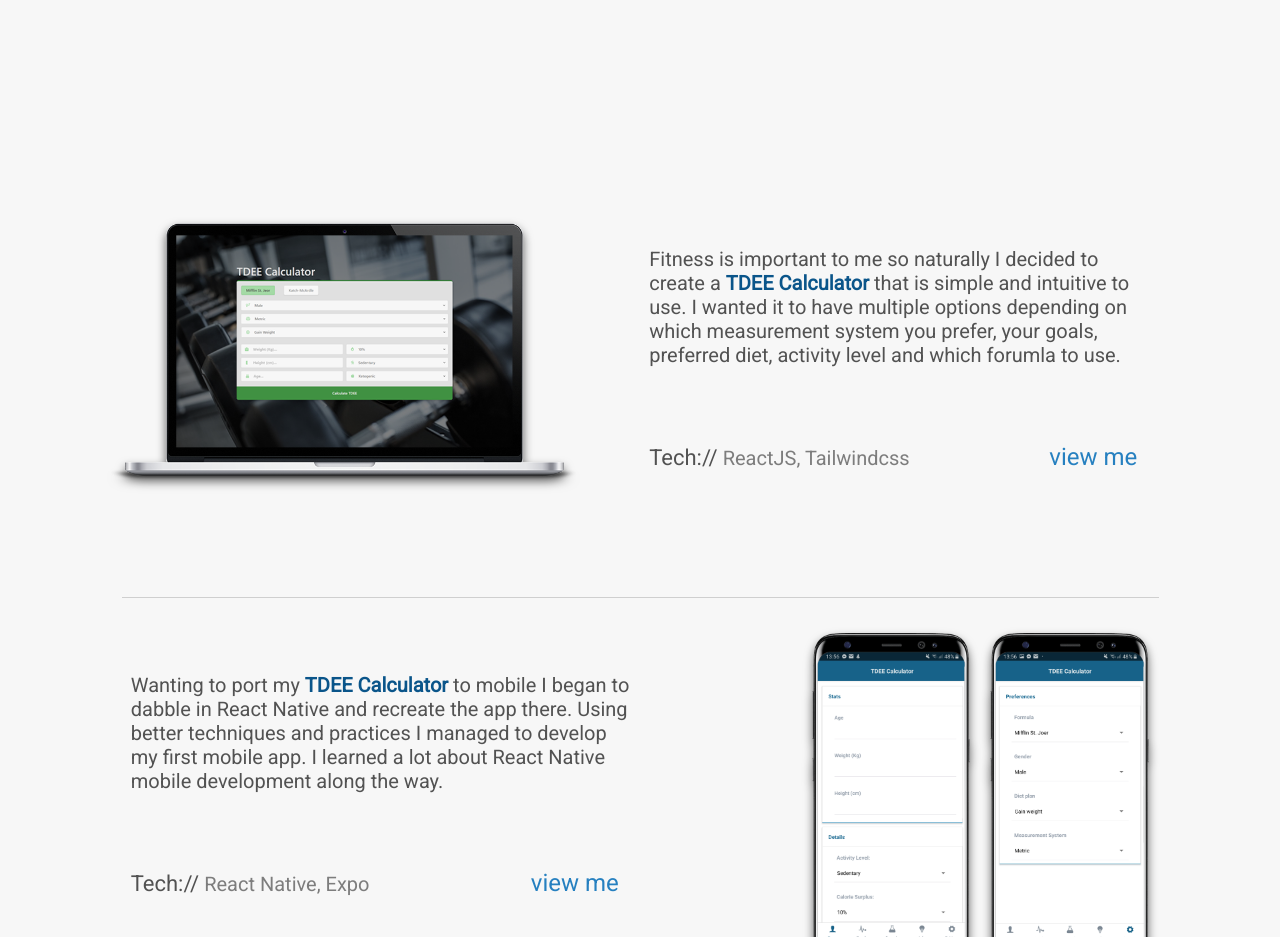
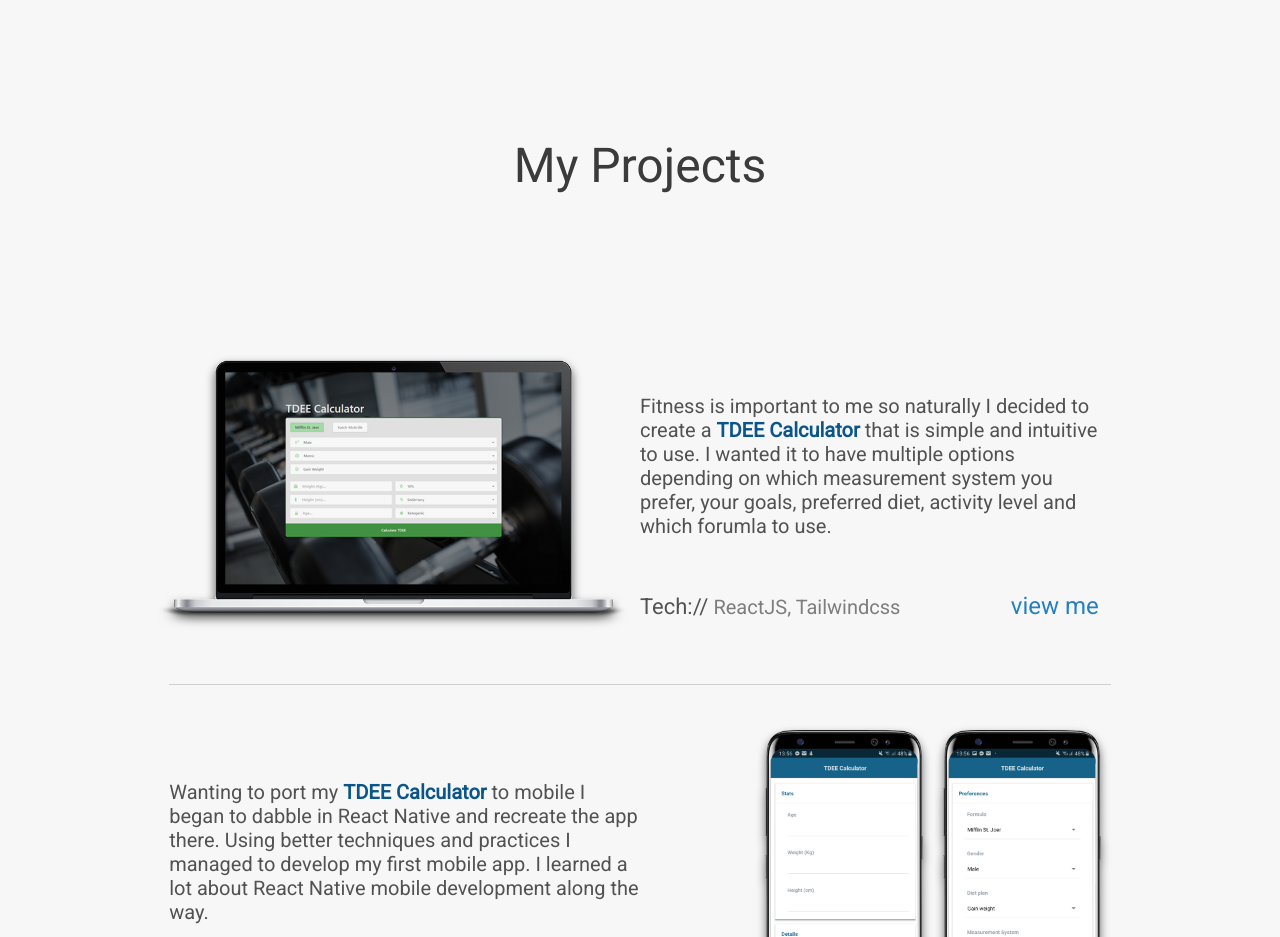
Before and after one commit to calcmp/Portfolio, a website: page public/frontend/index.html in a window 1280 px wide. Shown: the part 2700-3637 px from the top of the page. Drawn offline with nearby package versions, Linux system fonts and the light colour scheme; files that its build step writes are made by us from their sources; files whose address does not match are found by name.

Commit message:
Complete layout done

```diff
--- a/public/frontend/css/index.scss
+++ b/public/frontend/css/index.scss
@@ -22,6 +22,12 @@ font sizes
 
 @mixin mq-900 {
   @media (min-width: 900px) {
+    @content;
+  }
+}
+
+@mixin mq-1060 {
+  @media (min-width: 1060px) {
     @content;
   }
 }
@@ -575,77 +581,113 @@ $counter: $items - $rows + 2;
     margin: auto;
     background: hsl(0, 0%, 97%);
     display: flex;
-    flex-wrap: wrap;
+    flex-direction: column;
     justify-content: center;
-    @include mq-900 {
+    @include mq-1060 {
       margin: 60px auto;
     }
+  }
+  h1 {
+    color: hsl(0, 0%, 23%);
+    text-align: center;
+    font-size: 48px;
+    font-weight: 200;
+    margin: 180px 60px -100px 60px;
   }
 }
 .project-card {
   position: relative;
-  display: block;
-  height: 340px;
-  margin: 50px 70px 40px 70px;
-  max-width: 1400px;
-  width: 1400px;
-  @include mq-900 {
+  display: flex;
+  flex-direction: column;
+  height: 100%;
+  margin: 40px 70px 10px 70px;
+  width: 80%;
+  align-self: center;
+  @include mq-1060 {
+    height: 340px;
+    display: block;
     margin: 56px 70px 20px 70px;
   }
   @include mq-lg {
+    height: 340px;
+    display: block;
     margin: 56px 70px 40px 70px;
   }
   .img-container {
     display: flex;
     flex-direction: row;
     position: relative;
-    height: 100%;
+    //height: 100%;
+    justify-content: center;
     float: left;
+    //margin-bottom: -640px;
+    @include mq-1060 {
+      height: 100%;
+      margin-bottom: 0px;
+      // margin-bottom: -640px;
+    }
   }
   &:nth-child(even) {
     .img-container {
       float: right;
+      justify-content: center;
     }
   }
   &:first-child {
-    @include mq-900 {
+    @include mq-1060 {
       margin-bottom: -50px;
     }
     @include mq-lg {
-      margin: 50px 70px 70px 70px;
+      margin: 50px 70px 30px 70px;
       .desc-container {
         margin-top: 40px;
       }
     }
     .img-container {
-      width: 50%;
+      width: 100%;
+      justify-content: center;
+      //margin-bottom: -150px;
+      @include mq-1060 {
+        width: 50%;
+        margin-bottom: -150px;
+      }
+      @include mq-lg {
+        width: 50%;
+        margin-bottom: -150px;
+      }
     }
     img {
       position: relative;
-      height: 76%;
-      margin-left: -14px;
+      height: 60%;
       margin-top: 30px;
-      @include mq-900 {
+      width: 100%;
+      @include mq-md {
+        width: 80%;
+      }
+      @include mq-1060 {
+        margin-left: -14px;
         height: 60%;
         margin-top: -30px;
+        width: 100%;
       }
       @include mq-lg {
+        margin-left: -14px;
         margin-top: 30px;
         height: 76%;
       }
     }
     hr.solid {
-      @include mq-900 {
+      @include mq-1060 {
         margin-top: -20px;
       }
       @include mq-lg {
-        margin-top: 50px;
+        margin-top: 0px;
       }
     }
   }
   &.right img {
-    height: 100%;
-    @include mq-900 {
+    height: 36%;
+    @include mq-1060 {
       height: 90%;
       align-self: center;
     }
@@ -654,17 +696,23 @@ $counter: $items - $rows + 2;
     }
   }
   img {
-    height: 100%;
+    height: 36%;
+    width: 40%;
     object-fit: contain;
     margin: 0 20px;
     filter: drop-shadow(0 5px 5px hsl(0, 0%, 38%));
-    @include mq-900 {
+    @include mq-md {
+      width: 26%;
+    }
+    @include mq-1060 {
       height: 90%;
       align-self: center;
       margin: 0 10px;
+      width: initial;
     }
     @include mq-lg {
       height: 100%;
+      width: initial;
     }
   }
   .desc-container {
@@ -672,34 +720,13 @@ $counter: $items - $rows + 2;
     display: flex;
     flex-direction: column;
     justify-content: center;
-    height: 100%;
-    width: 50%;
+    width: 100%;
     padding: 20px 0;
-    margin-left: -34px;
-    @include mq-900 {
+    @include mq-1060 {
       margin-left: -34px;
       padding: 30px 0;
-    }
-    @include mq-lg {
-      margin-left: -24px;
-    }
-    p {
-      font-size: 24px;
-      color: hsl(0, 0%, 32%);
-      min-width: 500px;
-      align-self: center;
-      @include mq-900 {
-        font-size: 18px;
-        min-width: 300px;
-      }
-      @include mq-lg {
-        font-size: 20px;
-        color: hsl(0, 0%, 32%);
-        min-width: 500px;
-      }
-    }
-    @include mq-900 {
-      //width: 30%;
+      width: 50%;
+      height: 100%;
     }
     @include mq-lg {
       align-self: center;
@@ -707,9 +734,25 @@ $counter: $items - $rows + 2;
       flex-direction: column;
       height: 100%;
       width: 50%;
-      padding: 20px 36px;
       margin-left: -34px;
     }
+    p {
+      font-size: 16px;
+      color: hsl(0, 0%, 32%);
+      //min-width: 500px;
+      align-self: center;
+      @include mq-md {
+        font-size: 18px;
+      }
+      @include mq-1060 {
+        font-size: 18px;
+      }
+      @include mq-lg {
+        font-size: 20px;
+        color: hsl(0, 0%, 32%);
+      }
+    }
+
     .title {
       font-weight: 600;
       color: hsl(205, 87%, 29%);
@@ -719,16 +762,10 @@ $counter: $items - $rows + 2;
       flex-direction: row;
       justify-content: space-between;
       height: 100%;
-      @include mq-900 {
-        align-self: normal;
-      }
-      @include mq-lg {
-        align-self: center;
-      }
       a {
         text-decoration: none;
         align-self: center;
-        font-size: 24px;
+        font-size: 16px;
         color: hsl(205, 67%, 45%);
         &:hover,
         &:focus {
@@ -737,7 +774,7 @@ $counter: $items - $rows + 2;
         &:visited {
           color: hsl(360, 71%, 66%);
         }
-        @include mq-900 {
+        @include mq-1060 {
           min-width: 100px;
           font-size: 16px;
         }
@@ -747,24 +784,22 @@ $counter: $items - $rows + 2;
       }
       p {
         color: hsl(0, 0%, 49%);
-        font-size: 20px;
+        font-size: 16px;
         min-width: 0;
-        @include mq-900 {
+        @include mq-1060 {
           align-self: center;
           font-size: 16px;
-          // min-width: 300px;
           padding-right: 20px;
         }
         @include mq-lg {
           color: hsl(0, 0%, 49%);
           font-size: 20px;
-          min-width: 400px;
         }
       }
       .tech-title {
-        font-size: 22px;
+        font-size: 18px;
         color: hsl(0, 0%, 32%);
-        @include mq-900 {
+        @include mq-1060 {
           font-size: 18px;
         }
         @include mq-lg {
@@ -784,7 +819,7 @@ $counter: $items - $rows + 2;
     float: left;
     border: none;
     border-bottom: 1px solid hsl(0, 0%, 81%);
-    @include mq-900 {
+    @include mq-1060 {
       margin-top: 40px;
     }
     @include mq-lg {
@@ -793,7 +828,7 @@ $counter: $items - $rows + 2;
   }
 }
 hr {
-  @include mq-900 {
+  @include mq-1060 {
     margin-top: 50px;
   }
   @include mq-lg {
--- a/public/frontend/index.html
+++ b/public/frontend/index.html
@@ -202,6 +202,7 @@
     </section>
 
     <section id="projects" class="projects-container">
+      <h1>My Projects</h1>
       <div class="proj-card-wrapper">
         <div id="p-card1" class="project-card slide-in from-below">
           <div class="img-container">
```
Also changed, not shown: public/frontend/css/index.css, 1 other file.
